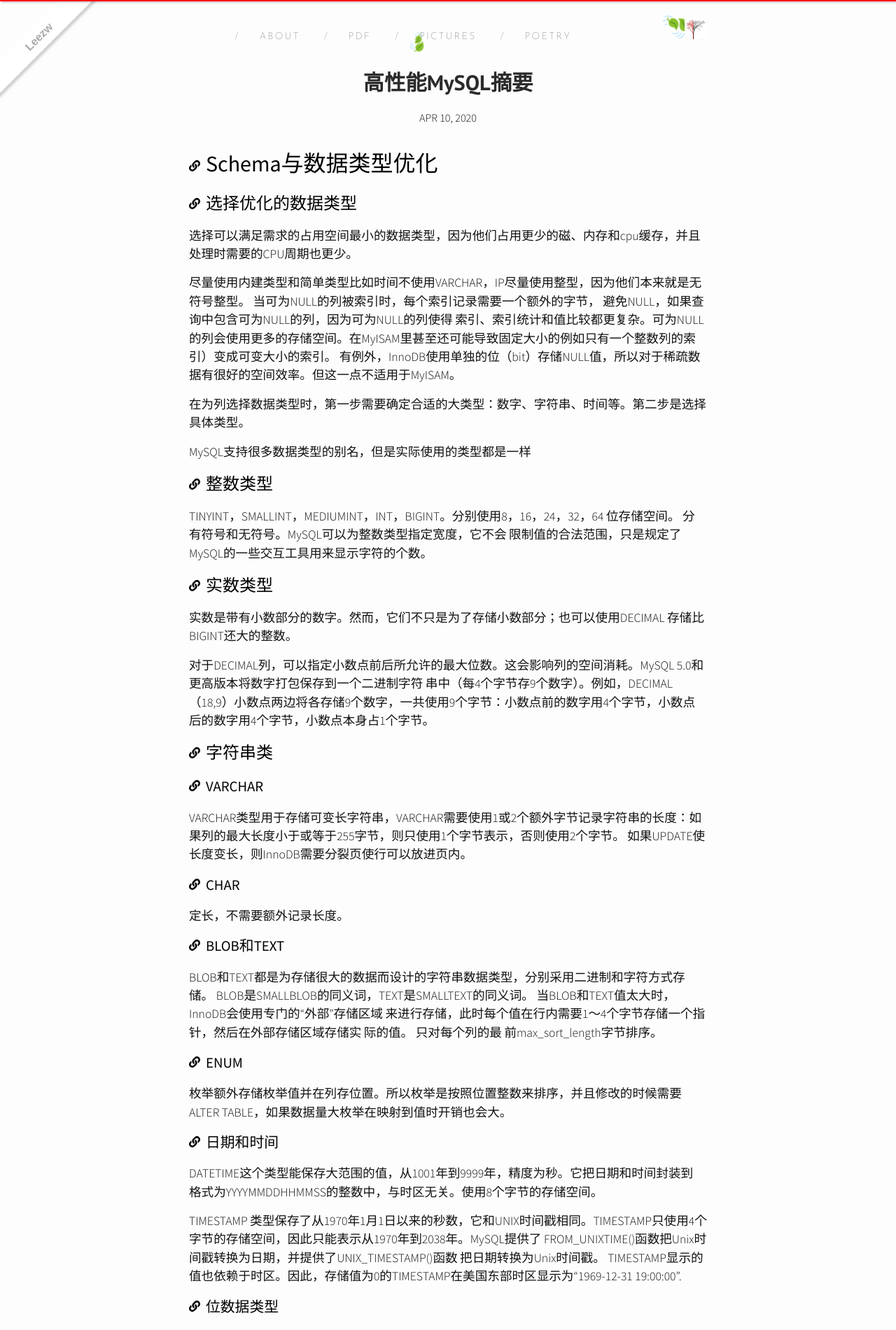
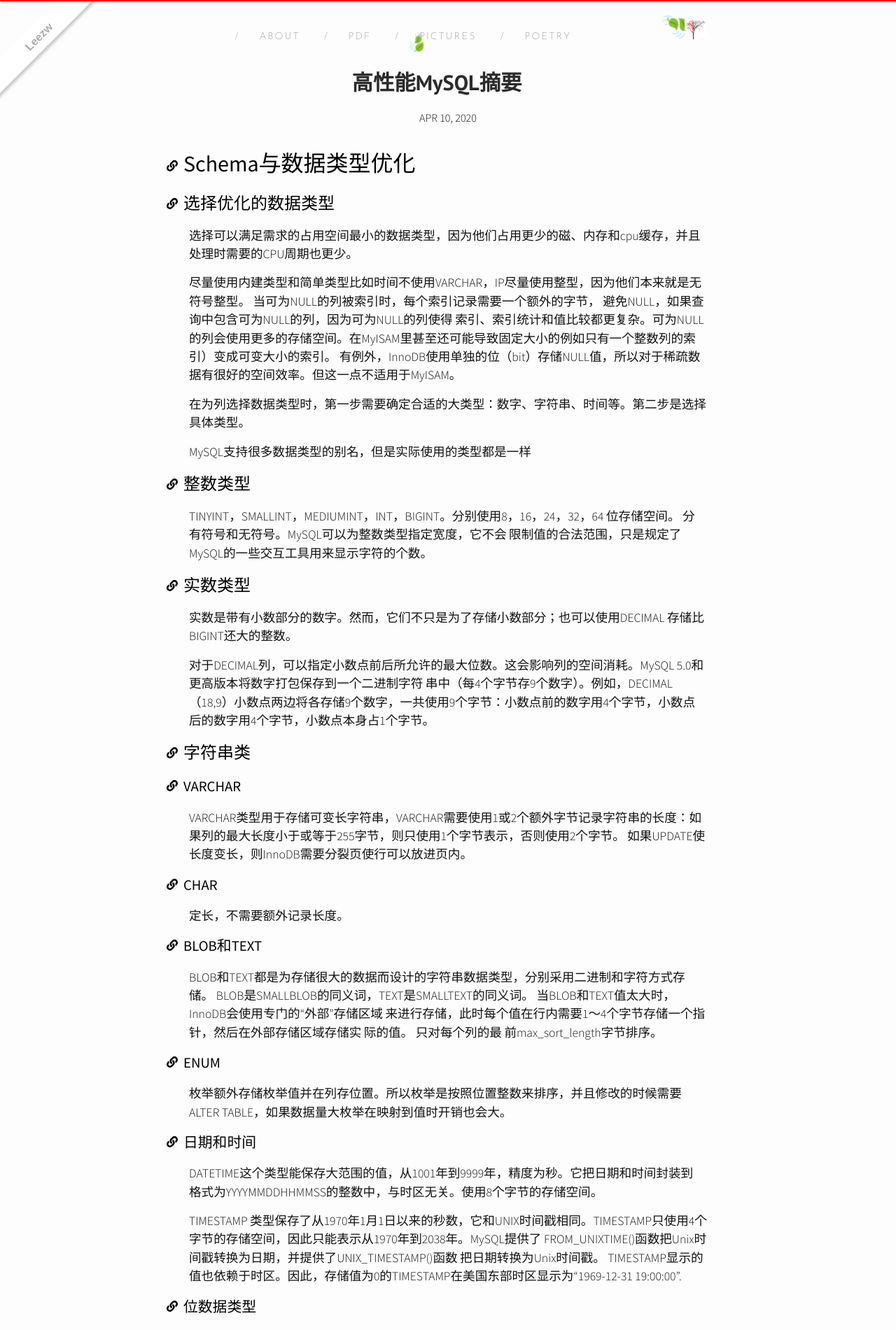
Before and after one commit to quantum-li/quantum-li.github.io, a Jekyll site: the page built from _posts/2020-04-10-high-performance-mysql.md, in a window 1280 px wide. Shown: the top 1901 px of the page at 70% size. Built offline with Jekyll 4.4.1, drawn with Linux system fonts in a browser that asks for light colours; nearby versions of some CDN libraries; comment, search, counter and statistics services are not loaded.

Commit message:
Update style.scss

```diff
--- a/css/style.scss
+++ b/css/style.scss
@@ -127,7 +127,7 @@ li {
  * Headings
  */
 h1, h2, h3, h4, h5, h6 {
-
+    margin-left: -2rem;
     font-weight: $base-font-weight;
 }
 
```
